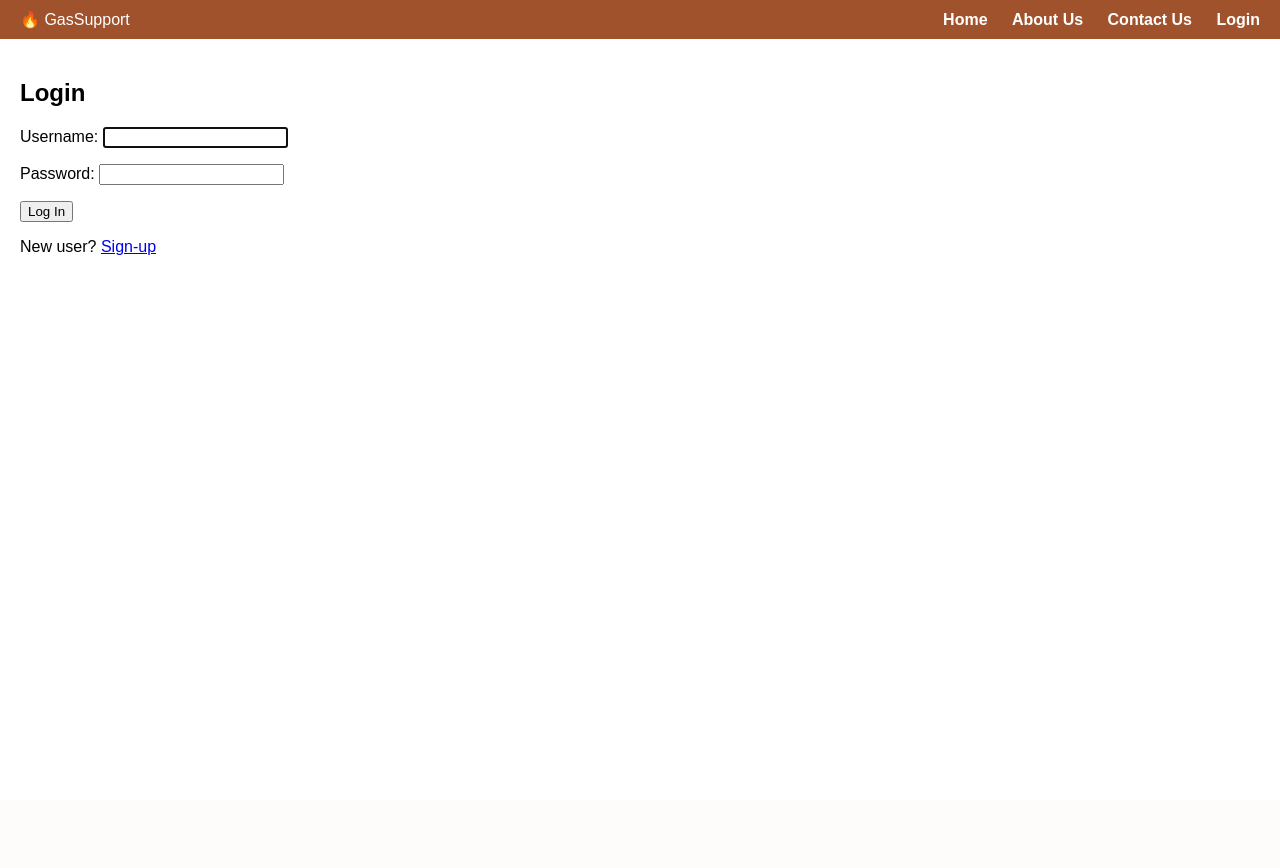
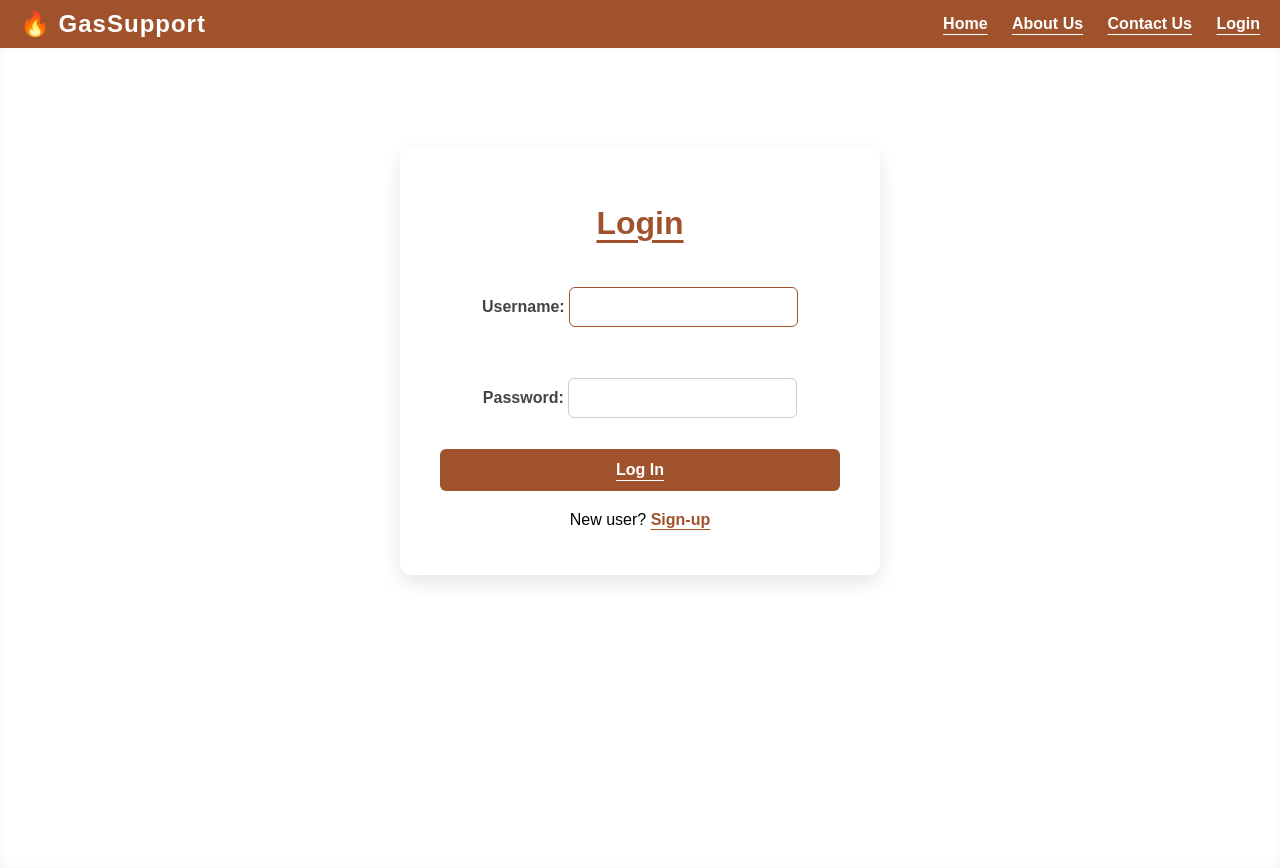
Before and after one commit to Kiraidesu/assign_gas_util, a Django app: page /login/ in a window 1280 px wide. Before the commit the page ends 255 px from the top, so only its background shows below. Run offline with Django 5.2, Linux system fonts and the light colour scheme.

Commit message:
Add files via upload
styled home, login. and minor fixes

```diff
--- a/service_requests/templates/base_generic.html
+++ b/service_requests/templates/base_generic.html
@@ -4,7 +4,12 @@
     <meta charset="UTF-8">
     <title>{% block title %}Gas Support{% endblock %}</title>
     <style>
-        body { font-family: Arial, sans-serif; margin: 0; }
+        body {
+            font-family: Arial, sans-serif;
+            margin: 0;
+            background: linear-gradient(to right, #f5f5f5, #e0dcd1);
+        }
+
         nav {
             background: #a0522d;
             color: white;
@@ -12,18 +17,52 @@
             display: flex;
             justify-content: space-between;
             align-items: center;
+            box-shadow: 0 4px 6px rgba(0, 0, 0, 0.1);
         }
+
+        .logo {
+            font-size: 1.5em;
+            font-weight: bold;
+            letter-spacing: 1px;
+        }
+
         nav a {
             color: white;
             margin-left: 20px;
-            text-decoration: none;
+            text-decoration: underline;
+            text-underline-offset: 5px;
             font-weight: bold;
+            transition: color 0.3s ease, letter-spacing 0.3s ease, text-underline-offset 0.3s ease;
         }
+
         nav a:hover {
             color: #ffc107;
+            letter-spacing: 1.5px;
+            text-underline-offset: 10px;
         }
+
+        button[type="submit"] {
+            background: none;
+            border: none;
+            color: white;
+            font-weight: bold;
+            cursor: pointer;
+            text-decoration: underline;
+            text-underline-offset: 5px;
+            transition: color 0.3s ease, letter-spacing 0.3s ease, text-underline-offset 0.3s ease;
+        }
+
+        button[type="submit"]:hover {
+            color: #ffc107;
+            letter-spacing: 1.5px;
+            text-underline-offset: 10px;
+        }
+
         .container {
-            padding: 20px;
+            padding: 40px 20px;
+            background: #ffffff;
+            min-height: calc(100vh - 60px);
+            box-shadow: inset 0 0 10px rgba(0,0,0,0.05);
         }
     </style>
 </head>
@@ -36,10 +75,10 @@
             <a href="#contact">Contact Us</a>
             {% if user.is_authenticated %}
                 <form action="{% url 'logout' %}" method="post" style="display: inline;">
-				  {% csrf_token %}
-				  <a href="{% url 'dashboard' %}">Dashboard</a>
-				  <button type="submit" style="background: none; border: none; color: #fff; cursor: pointer;">Logout</button>
-				</form>
+                    {% csrf_token %}
+                    <a href="{% url 'dashboard' %}">Dashboard</a>
+                    <button type="submit">Logout</button>
+                </form>
             {% else %}
                 <a href="{% url 'login' %}">Login</a>
             {% endif %}
--- a/service_requests/templates/registration/login.html
+++ b/service_requests/templates/registration/login.html
@@ -1,6 +1,99 @@
 {% extends "base_generic.html" %}
 
 {% block content %}
+  <style>
+    .login-container {
+      max-width: 400px;
+      margin: 60px auto;
+      padding: 30px 40px;
+      background: #fff;
+      border-radius: 12px;
+      box-shadow: 0 8px 20px rgba(0,0,0,0.1);
+      text-align: left;
+
+      /* Animation start styles */
+      opacity: 0;
+      transform: translateY(30px);
+      animation: fadeSlideIn 0.8s ease-out forwards;
+    }
+
+    @keyframes fadeSlideIn {
+      to {
+        opacity: 1;
+        transform: translateY(0);
+      }
+    }
+
+    .login-container h2 {
+      text-align: center;
+      color: #a0522d;
+      margin-bottom: 25px;
+      font-size: 2em;
+      text-decoration: underline;
+      text-underline-offset: 6px;
+    }
+
+    .login-container form {
+      display: flex;
+      flex-direction: column;
+      gap: 15px;
+    }
+
+    .login-container label {
+      font-weight: bold;
+      color: #444;
+      margin-bottom: 5px;
+    }
+
+    .login-container input {
+      padding: 10px;
+      border: 1px solid #ccc;
+      border-radius: 6px;
+      font-size: 1em;
+      transition: border 0.3s ease;
+    }
+
+    .login-container input:focus {
+      border-color: #a0522d;
+      outline: none;
+    }
+
+    .login-container button {
+      background-color: #a0522d;
+      color: white;
+      border: none;
+      padding: 12px;
+      font-weight: bold;
+      border-radius: 6px;
+      font-size: 1em;
+      cursor: pointer;
+      transition: background-color 0.3s ease, letter-spacing 0.3s ease;
+    }
+
+    .login-container button:hover {
+      background-color: #864119;
+      letter-spacing: 1px;
+    }
+
+    .login-container p {
+      text-align: center;
+      margin-top: 20px;
+    }
+
+    .login-container a {
+      color: #a0522d;
+      font-weight: bold;
+      text-decoration: underline;
+      text-underline-offset: 4px;
+      transition: text-underline-offset 0.3s ease;
+    }
+
+    .login-container a:hover {
+      text-underline-offset: 8px;
+    }
+  </style>
+
+  <div class="login-container">
     <h2>Login</h2>
     <form method="post">
       {% csrf_token %}
@@ -8,4 +101,5 @@
       <button type="submit">Log In</button>
     </form>
     <p>New user? <a href="{% url 'signup' %}">Sign-up</a></p>
+  </div>
 {% endblock %}
```
Lines whose indentation alone changed are shown as unchanged.
